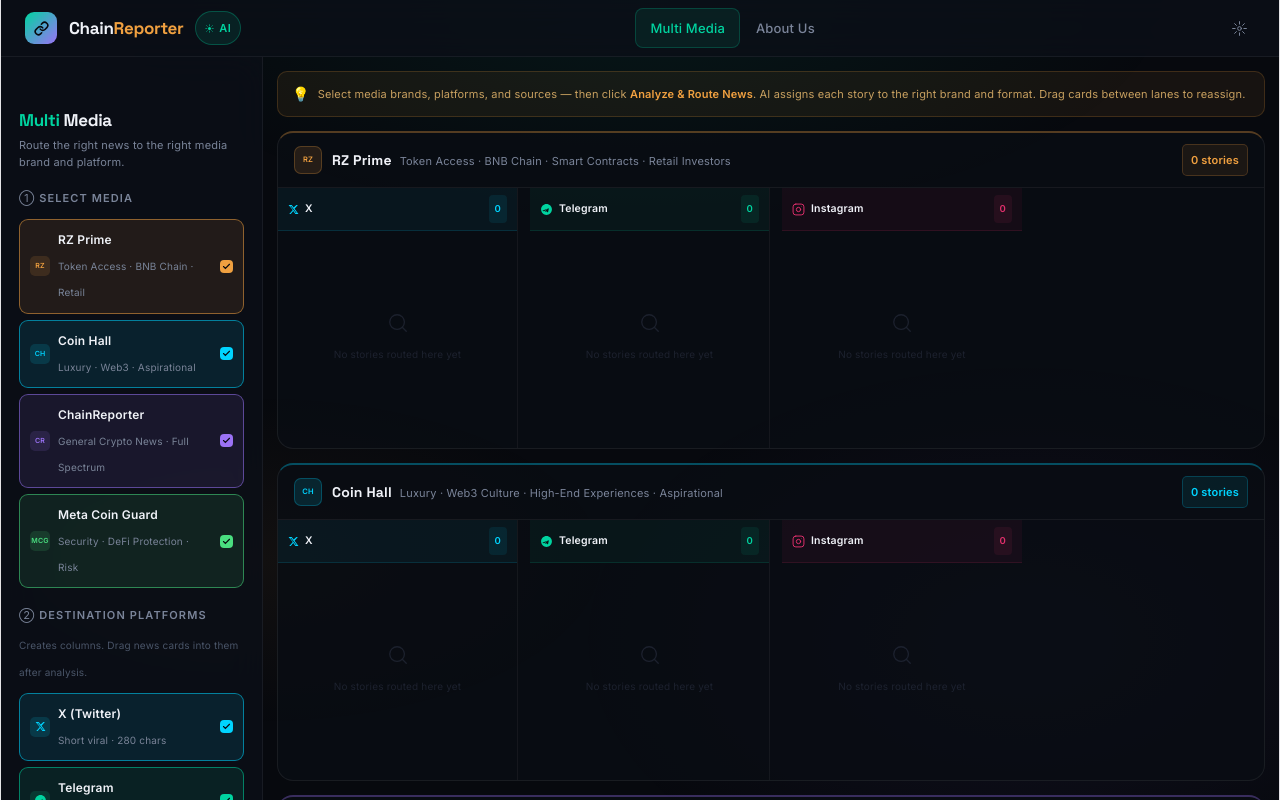
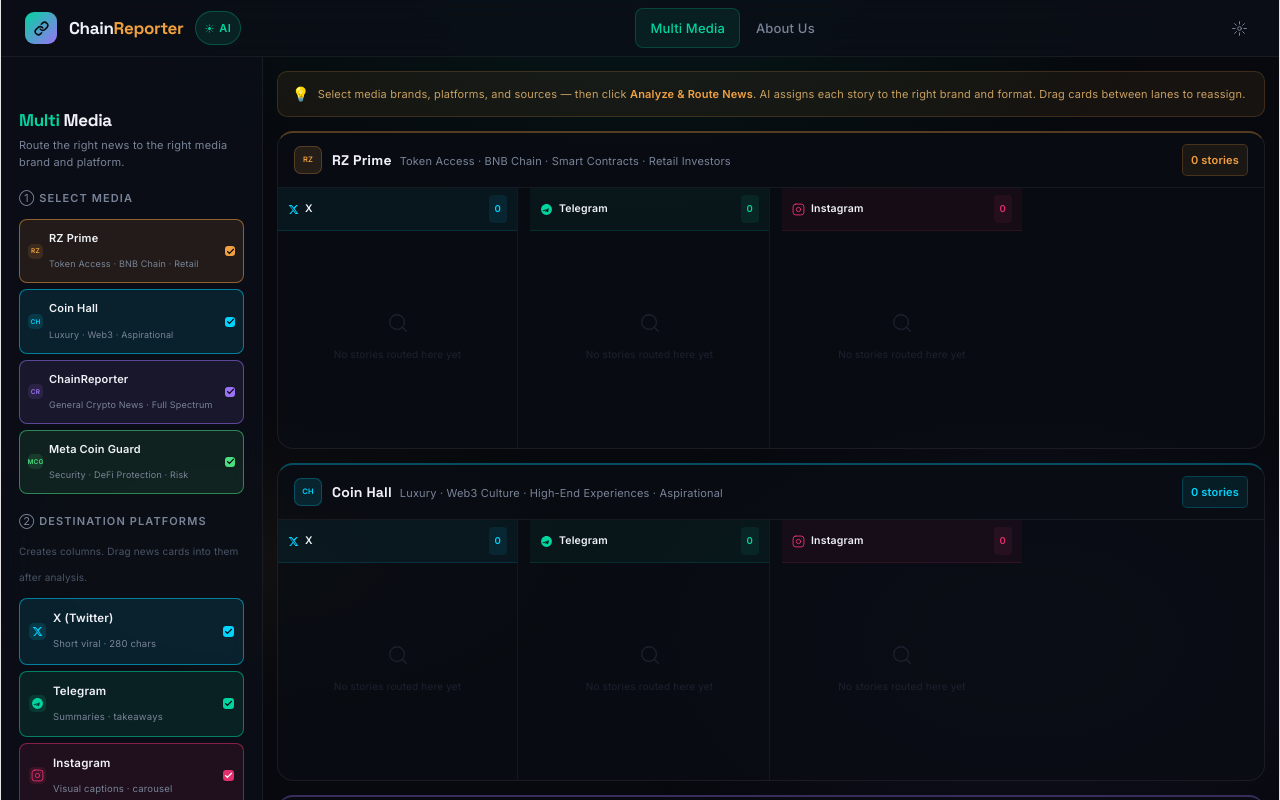
Before and after one commit to PouryaNoufallah96/rz-ai-media-chain-reporter-current, a React (Vite) app in the folder frontend/: page /multimedia in a window 1280 px wide. Built offline with nearby package versions, Linux system fonts and the light colour scheme.

Commit message:
Sidebar: all buttons -15%, media+editorial -25%

```diff
--- a/frontend/src/components/mm/Sidebar.jsx
+++ b/frontend/src/components/mm/Sidebar.jsx
@@ -6,20 +6,22 @@
 
 const LABEL_STYLE = { display:'block', fontSize:11, fontWeight:600, letterSpacing:'.1em', textTransform:'uppercase', color:'#7a8499', marginBottom:8 }
 
-function ToggleRow({ on, color, label, sub, abbr, onClick, checkWhite }) {
-  const active = {
-    borderColor: color + '88',
-    background: color + '1a',
-  }
+function ToggleRow({ on, color, label, sub, abbr, onClick, checkWhite, xs }) {
+  const active = { borderColor: color + '88', background: color + '1a' }
   const inactive = { borderColor:'rgba(255,255,255,.08)', background:'rgba(255,255,255,.03)' }
+  const iconSz  = xs ? 15 : 17
+  const titleSz = xs ? 11 : 11.5
+  const subSz   = xs ? 9  : 9.5
+  const chkSz   = xs ? 10 : 11
+  const rowExtra = xs ? {padding:'5px 8px', gap:6} : {}
   return (
-    <div onClick={onClick} className="toggle-row" style={on ? active : {}}>
-      <div style={{width:20,height:20,borderRadius:5,background:color+'22',display:'flex',alignItems:'center',justifyContent:'center',flexShrink:0,fontSize:7,fontWeight:800,color}}>{abbr}</div>
+    <div onClick={onClick} className="toggle-row" style={{...(on ? active : {}), ...rowExtra}}>
+      <div style={{width:iconSz,height:iconSz,borderRadius:5,background:color+'22',display:'flex',alignItems:'center',justifyContent:'center',flexShrink:0,fontSize:6.5,fontWeight:800,color}}>{abbr}</div>
       <div style={{flex:1,minWidth:0,textAlign:'left'}}>
-        <div style={{fontSize:12,fontWeight:600,color:'#f0f2f8'}}>{label}</div>
-        <div style={{fontSize:10,color:'#7a8499'}}>{sub}</div>
+        <div style={{fontSize:titleSz,fontWeight:600,color:'#f0f2f8'}}>{label}</div>
+        <div style={{fontSize:subSz,color:'#7a8499'}}>{sub}</div>
       </div>
-      <div style={{width:13,height:13,borderRadius:4,flexShrink:0,background:on?color:'rgba(255,255,255,.1)',display:'flex',alignItems:'center',justifyContent:'center'}}>
+      <div style={{width:chkSz,height:chkSz,borderRadius:3,flexShrink:0,background:on?color:'rgba(255,255,255,.1)',display:'flex',alignItems:'center',justifyContent:'center'}}>
         {on ? (checkWhite ? CHECK_SVG_W : CHECK_SVG) : null}
       </div>
     </div>
@@ -91,7 +93,7 @@
               {m:'ChainReporter', color:'#9b72f5',abbr:'CR', sub:'General Crypto News · Full Spectrum'},
               {m:'Meta Coin Guard',color:'#4ade80',abbr:'MCG',sub:'Security · DeFi Protection · Risk'},
             ].map(({m,color,abbr,sub}) => (
-              <ToggleRow key={m} on={selectedMedia.includes(m)} color={color} label={m} sub={sub} abbr={abbr} onClick={()=>toggleMedia(m)} />
+              <ToggleRow key={m} on={selectedMedia.includes(m)} color={color} label={m} sub={sub} abbr={abbr} onClick={()=>toggleMedia(m)} xs />
             ))}
           </div>
         </div>
@@ -166,7 +168,7 @@
             {modelOptions.map(m => (
               <ToggleRow key={m.key} on={selectedModels.includes(m.key)} color={m.color} abbr={m.abbr}
                 label={<>{m.label} <span style={{fontSize:9,fontWeight:700,padding:'1px 5px',borderRadius:3,background:m.color+'22',color:m.color,marginLeft:3}}>{m.badge}</span></>}
-                sub={m.sub} onClick={()=>toggleModel(m.key)} />
+                sub={m.sub} onClick={()=>toggleModel(m.key)} xs />
             ))}
           </div>
         </div>
--- a/frontend/src/pages/MultimediaPage.css
+++ b/frontend/src/pages/MultimediaPage.css
@@ -17,7 +17,7 @@
 .tc-chip{display:inline-flex;align-items:center;gap:3px;padding:3px 8px;border-radius:20px;font-size:10.5px;font-weight:600;background:rgba(0,212,160,.13);color:#00d4a0;border:1px solid rgba(0,212,160,.32);white-space:nowrap;line-height:1.6;}
 .tc-x{background:none;border:none;cursor:pointer;padding:0;margin-left:2px;font-size:14px;line-height:1;color:#00d4a0;opacity:.65;display:inline-flex;align-items:center;}
 .tc-x:hover{opacity:1;}
-.toggle-row{display:flex;align-items:center;gap:8px;padding:7px 10px;border-radius:9px;border:1px solid rgba(255,255,255,.08);background:rgba(255,255,255,.03);cursor:pointer;user-select:none;transition:border-color .18s,background .18s}
+.toggle-row{display:flex;align-items:center;gap:7px;padding:6px 9px;border-radius:8px;border:1px solid rgba(255,255,255,.08);background:rgba(255,255,255,.03);cursor:pointer;user-select:none;transition:border-color .18s,background .18s}
 .toggle-row:hover{background:rgba(255,255,255,.06)}
 .src-chip{font-size:9.5px;font-weight:500;padding:3px 7px;border-radius:5px;border:1px solid rgba(255,255,255,.09);background:rgba(255,255,255,.04);color:#7a8499;cursor:pointer;transition:border-color .18s,color .18s,background .18s;white-space:nowrap}
 .src-chip:hover{color:#f0f2f8;border-color:rgba(255,255,255,.2)}
```
